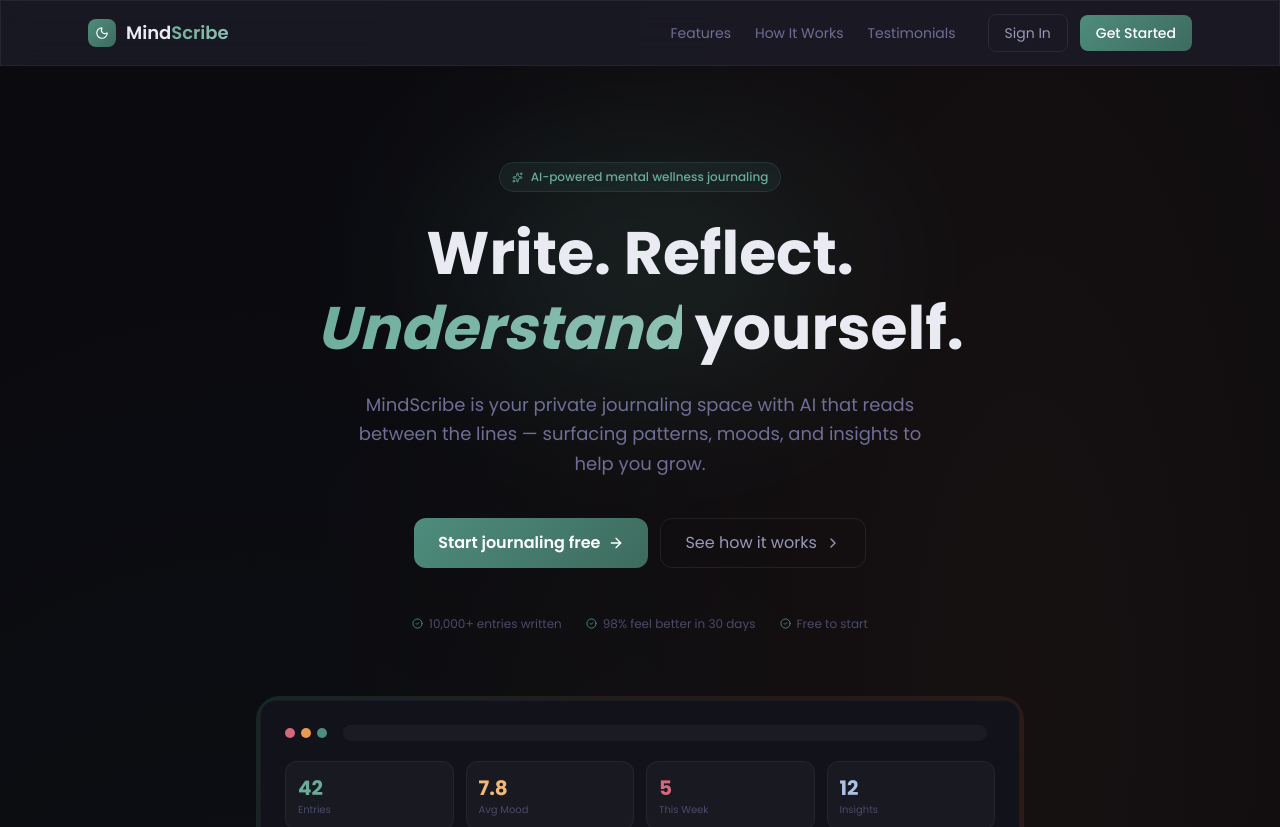
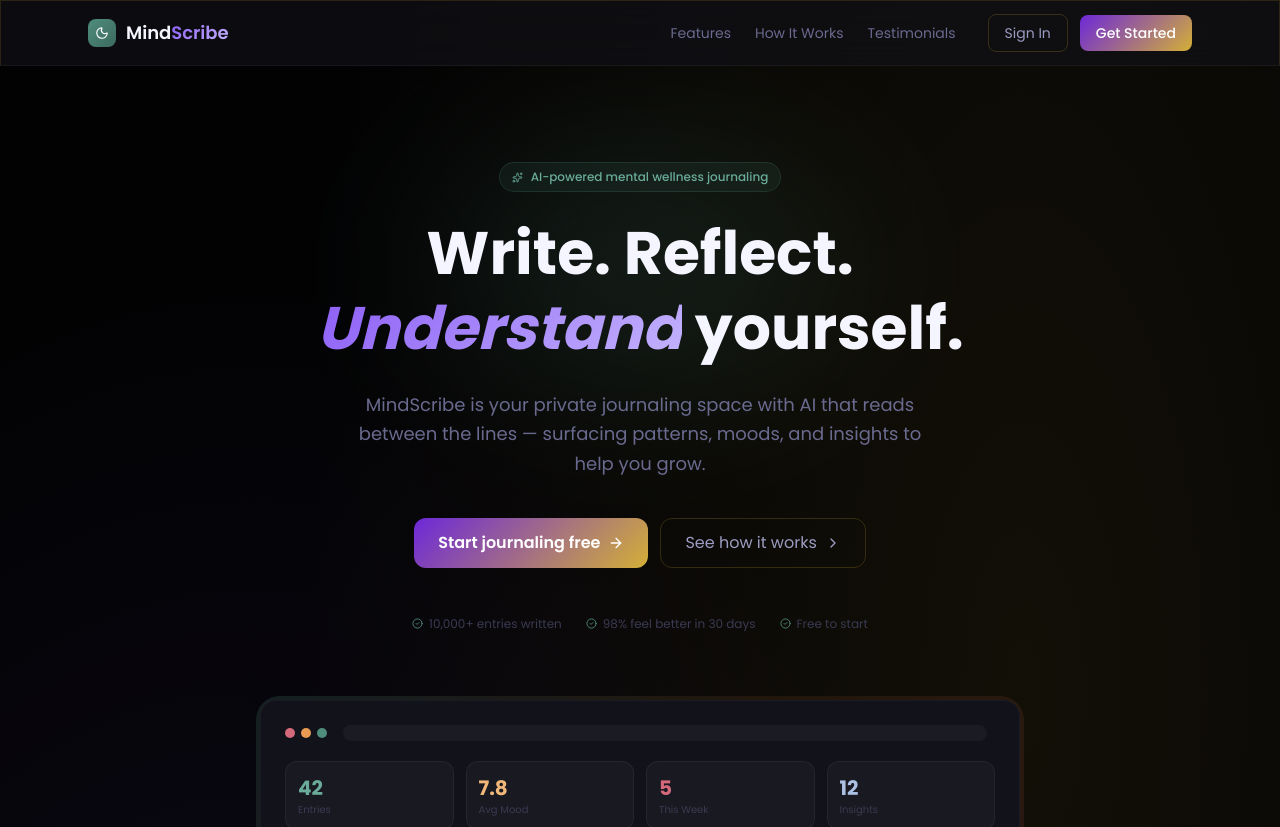
Before and after one commit to themanjeetkr/AI-Integrated-Mental-Health-Journal, a React (Vite) app in the folder Frontend/: page / in a window 1280 px wide. Shown: the top 827 px of the page. Built offline with nearby package versions, Linux system fonts and the light colour scheme.

Commit message:
frontend layout change"

```diff
--- a/Frontend/index.html
+++ b/Frontend/index.html
@@ -10,7 +10,7 @@
     <link rel="preconnect" href="https://fonts.gstatic.com" crossorigin>
     <link href="https://fonts.googleapis.com/css2?family=Poppins:wght@100;200;300;400;500;600;700;800;900&display=swap" rel="stylesheet">
 
-    <title>my-project</title>
+    <title>AI-MENTAL-HEALTH</title>
   </head>
   <body>
     <div id="root"></div>
--- a/Frontend/src/index.css
+++ b/Frontend/src/index.css
@@ -2,37 +2,42 @@
 @theme {
   --font-display: 'Poppins', sans-serif;
   --font-body: 'Poppins', sans-serif;
-  --color-ink-950: #0a0a0f;
-  --color-ink-900: #12121a;
-  --color-ink-800: #1c1c28;
-  --color-ink-700: #26263a;
-  --color-ink-600: #32324c;
-  --color-ink-500: #4a4a6a;
-  --color-ink-400: #6e6e96;
-  --color-ink-300: #9898b8;
-  --color-ink-200: #c4c4d8;
-  --color-ink-100: #eaeaf2;
 
-  --color-sage-600: #3d6b5e;
-  --color-sage-500: #4e8c7c;
-  --color-sage-400: #6aab99;
-  --color-sage-300: #92c4b6;
-  --color-sage-200: #c1dfd8;
-  --color-sage-100: #e8f4f1;
+  /* ULTRA-DEEP BLACK (cinematic) */
+  --color-ink-950: #020203;
+  --color-ink-900: #07070a;
+  --color-ink-800: #111116;
+  --color-ink-700: #1a1a24;
+  --color-ink-600: #252533;
+  --color-ink-500: #3a3a52;
+  --color-ink-400: #6a6a8f;
+  --color-ink-300: #9c9cc2;
+  --color-ink-200: #d0d0e6;
+  --color-ink-100: #f5f5ff;
 
-  --color-amber-600: #b5621e;
-  --color-amber-500: #d97c2e;
-  --color-amber-400: #e89a52;
-  --color-amber-300: #f2b87a;
-  --color-amber-200: #f8d5b0;
-  --color-amber-100: #fdf0e3;
+  /* ROYAL VIOLET (primary luxury tone) */
+  --color-sage-600: #4c1d95;
+  --color-sage-500: #6d28d9;
+  --color-sage-400: #8b5cf6;
+  --color-sage-300: #a78bfa;
+  --color-sage-200: #c4b5fd;
+  --color-sage-100: #ede9fe;
 
-  --color-rose-600: #9b3a4a;
-  --color-rose-500: #c04d61;
-  --color-rose-400: #d4697b;
-  --color-rose-300: #e490a0;
-  --color-rose-200: #f2bcc6;
-  --color-rose-100: #fce8ec;
+  /* LIQUID GOLD (premium accent) */
+  --color-amber-600: #bfa046;
+  --color-amber-500: #d4af37;
+  --color-amber-400: #e6c35c;
+  --color-amber-300: #f1d97d;
+  --color-amber-200: #f7e7a8;
+  --color-amber-100: #fdf6d8;
+
+  /* ROSE GOLD (secondary highlight) */
+  --color-rose-600: #9f1239;
+  --color-rose-500: #be185d;
+  --color-rose-400: #db2777;
+  --color-rose-300: #f472b6;
+  --color-rose-200: #fbcfe8;
+  --color-rose-100: #fdf2f8;
 
   --animate-fade-up: fadeUp 0.6s ease forwards;
   --animate-fade-in: fadeIn 0.4s ease forwards;
@@ -45,83 +50,93 @@
 body {
   margin: 0;
   font-family: 'Poppins', sans-serif;
-  background-color: #0a0a0f;
-  color: #eaeaf2;
+  background-color: #020203;
+  color: #f5f5ff;
   -webkit-font-smoothing: antialiased;
 }
 
+/* PREMIUM SCROLLBAR */
 ::-webkit-scrollbar { width: 6px; }
 ::-webkit-scrollbar-track { background: transparent; }
-::-webkit-scrollbar-thumb { background: #32324c; border-radius: 3px; }
+::-webkit-scrollbar-thumb {
+  background: linear-gradient(180deg, #6d28d9, #d4af37);
+  border-radius: 3px;
+}
 
 .glass {
-  background: rgba(28, 28, 40, 0.8);
-  backdrop-filter: blur(16px);
-  -webkit-backdrop-filter: blur(16px);
-  border: 1px solid rgba(255, 255, 255, 0.06);
+  background: rgba(17, 17, 22, 0.75);
+  backdrop-filter: blur(20px);
+  -webkit-backdrop-filter: blur(20px);
+  border: 1px solid rgba(212,175,55,0.15);
 }
 
 .bg-mesh {
   background:
-    radial-gradient(ellipse at 20% 50%, rgba(78,140,124,0.08) 0%, transparent 60%),
-    radial-gradient(ellipse at 80% 20%, rgba(217,124,46,0.06) 0%, transparent 50%),
-    radial-gradient(ellipse at 60% 80%, rgba(192,77,97,0.05) 0%, transparent 50%),
-    #0a0a0f;
+    radial-gradient(ellipse at 20% 50%, rgba(139,92,246,0.12) 0%, transparent 60%),
+    radial-gradient(ellipse at 80% 20%, rgba(212,175,55,0.08) 0%, transparent 50%),
+    radial-gradient(ellipse at 60% 80%, rgba(244,114,182,0.07) 0%, transparent 50%),
+    #020203;
 }
 
+/* LUXURY TEXT GRADIENT */
 .text-gradient-sage {
-  background: linear-gradient(135deg, #6aab99, #92c4b6);
+  background: linear-gradient(135deg, #8b5cf6, #c4b5fd);
   -webkit-background-clip: text;
   -webkit-text-fill-color: transparent;
   background-clip: text;
 }
 
 .text-gradient-warm {
-  background: linear-gradient(135deg, #e89a52, #f2b87a);
+  background: linear-gradient(135deg, #d4af37, #f1d97d);
   -webkit-background-clip: text;
   -webkit-text-fill-color: transparent;
   background-clip: text;
 }
 
+/* PREMIUM BUTTON */
 .btn-primary {
-  background: linear-gradient(135deg, #4e8c7c, #3d6b5e);
+  background: linear-gradient(135deg, #6d28d9, #d4af37);
   color: white;
   border: none;
   cursor: pointer;
-  transition: all 0.2s;
+  transition: all 0.25s ease;
 }
 .btn-primary:hover {
-  transform: translateY(-1px);
-  box-shadow: 0 8px 25px rgba(78,140,124,0.3);
+  transform: translateY(-2px) scale(1.01);
+  box-shadow:
+    0 10px 30px rgba(109,40,217,0.35),
+    0 4px 15px rgba(212,175,55,0.25);
 }
 .btn-primary:active { transform: translateY(0); }
 .btn-primary:disabled { opacity: 0.4; cursor: not-allowed; transform: none; }
 
+/* GHOST BUTTON */
 .btn-ghost {
   background: transparent;
-  border: 1px solid rgba(255,255,255,0.08);
-  color: #9898b8;
+  border: 1px solid rgba(212,175,55,0.2);
+  color: #9c9cc2;
   cursor: pointer;
-  transition: all 0.2s;
+  transition: all 0.25s;
 }
 .btn-ghost:hover {
-  background: rgba(255,255,255,0.04);
-  border-color: rgba(255,255,255,0.15);
-  color: #eaeaf2;
+  background: rgba(212,175,55,0.08);
+  border-color: rgba(212,175,55,0.5);
+  color: #f5f5ff;
 }
 
+/* INPUT */
 .input-dark {
-  background: rgba(255,255,255,0.04);
-  border: 1px solid rgba(255,255,255,0.08);
-  color: #eaeaf2;
+  background: rgba(255,255,255,0.02);
+  border: 1px solid rgba(212,175,55,0.15);
+  color: #f5f5ff;
   transition: border-color 0.2s, box-shadow 0.2s;
 }
 .input-dark:focus {
   outline: none;
-  border-color: rgba(78,140,124,0.5);
-  box-shadow: 0 0 0 3px rgba(78,140,124,0.1);
+  border-color: rgba(212,175,55,0.6);
+  box-shadow: 0 0 0 3px rgba(212,175,55,0.12);
 }
-.input-dark::placeholder { color: #4a4a6a; }
+.input-dark::placeholder { color: #3a3a52; }
 
 .opacity-0-init { opacity: 0; }
 
```
Also changed, not shown: 1 other file (tests, documents, lock files or other folders).
